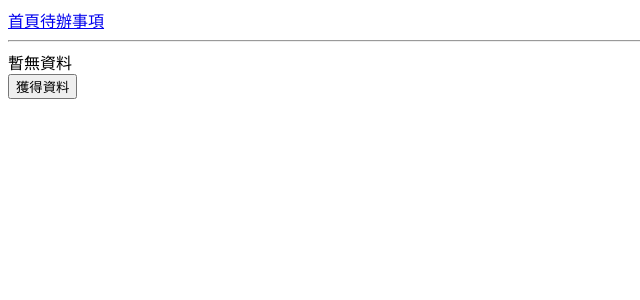
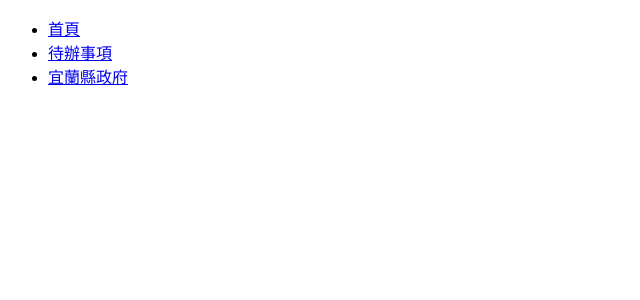
Before and after one commit to nttu94507/React2, a React app: page /#/ in a window 1280 px wide. Before the commit this address led to /#/. Shown: the top 300 px of the page, without its empty margins (0-640 px from the left). Built offline with nearby package versions, Linux system fonts and the light colour scheme; the HTML template or start-up script is replaced by a standard one.

Commit message:
sort out Main to component

```diff
--- a/package.json
+++ b/package.json
@@ -31,6 +31,7 @@
     "eslint-plugin-jsx-a11y": "^6.2.3",
     "eslint-plugin-react": "^7.20.0",
     "eslint-plugin-react-hooks": "^2.5.1",
+    "history": "^5.0.0",
     "jest": "^26.0.1",
     "mini-css-extract-plugin": "^0.9.0",
     "sass-loader": "^8.0.2",
--- /dev/null
+++ b/src/component/Main/Main.jsx
@@ -0,0 +1,25 @@
+import React from 'react'
+import { Switch, Route ,Link} from 'react-router-dom'
+import {Content} from '../Content'
+import {Todolist} from '../TodoList'
+import {List} from '../List'
+import {Redirect} from '../Redirect'
+
+const Main =() =>(
+    <div>
+        <ul>
+            <li><Link to='/'>首頁</Link></li>
+            <li><Link to='/todolist'>待辦事項</Link></li>
+            <li><a href='http://192.168.10.186:8001'>宜蘭縣政府</a></li>
+
+        </ul>
+        <Switch>
+            <Route exact path='/' component={Content} />
+            <Route path='/todolist' component={Todolist} />
+            <Route path='/list/:taskName' component={List} />
+            <Route path='/Yilan' component={Redirect} loc='http://192.168.10.186:8001'/>
+        </Switch>
+    </div>
+)
+
+export default Main
--- /dev/null
+++ b/src/component/Main/index.js
@@ -0,0 +1,3 @@
+import Main from './Main'
+
+export default Main
--- /dev/null
+++ b/src/component/Redirect/Redirect.jsx
@@ -0,0 +1,16 @@
+import React,{Component} from 'react'
+
+export class Redirect extends Component {
+    constructor( props ){
+      super();
+      this.state = { ...props };
+    }
+    componentWillMount(){
+      window.location = this.state.route.loc;
+    }
+    render(){
+      return (<section>Redirecting...</section>);
+    }
+  }
+
+  export default Redirect;
--- /dev/null
+++ b/src/component/Redirect/index.js
@@ -0,0 +1,3 @@
+import {Redirect} from './Redirect'
+
+export default Redirect
--- a/src/index.jsx
+++ b/src/index.jsx
@@ -2,23 +2,7 @@
 import ReactDom from 'react-dom'
 import {Provider} from 'react-redux'
 import store from './store'
-import Content from './component/Content';
-import TodoList from './component/TodoList';
-import { Route, Switch,Link,BrowserRouter,HashRouter} from 'react-router-dom';
-import List from './component/List';
+import { HashRouter} from 'react-router-dom';
+import Main from './component/Main'
 
-
-
-const Main = () => (
-    <div>
-        <Link to="/">首頁</Link>
-        <Link to="/todolist">待辦事項</Link>
-        <hr></hr>
-        <Switch>
-            <Route exact path="/" component ={Content}/>
-            <Route  path="/todolist" component ={TodoList}/>
-            <Route  path="/list/:taskName" component ={List}/>
-        </Switch>
-    </div>
-)
 ReactDom.render(<Provider store={store}><HashRouter><Main /></HashRouter></Provider> , document.getElementById('root'));
```
Also changed, not shown: 1 other file (tests, documents, lock files or other folders).
